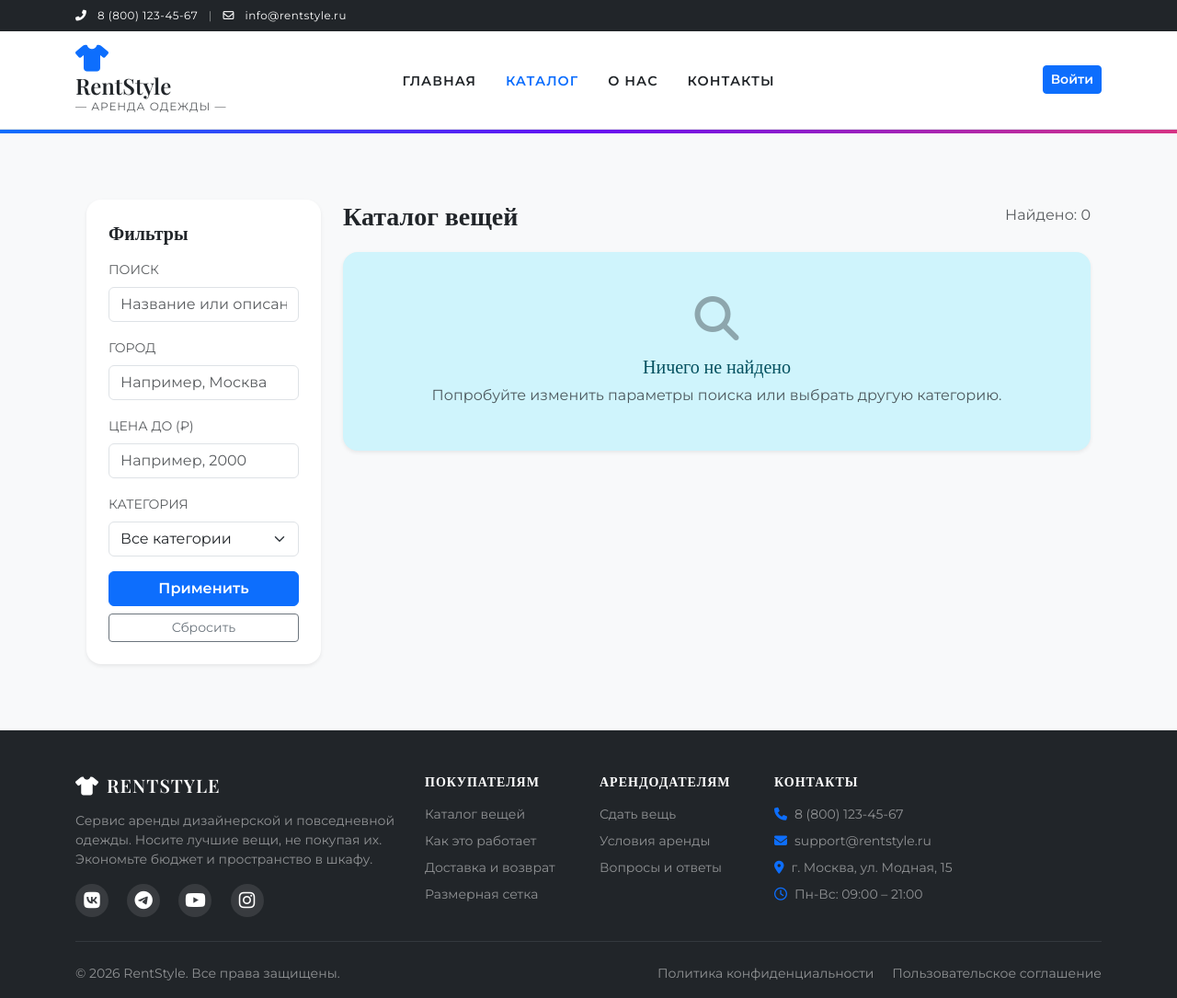
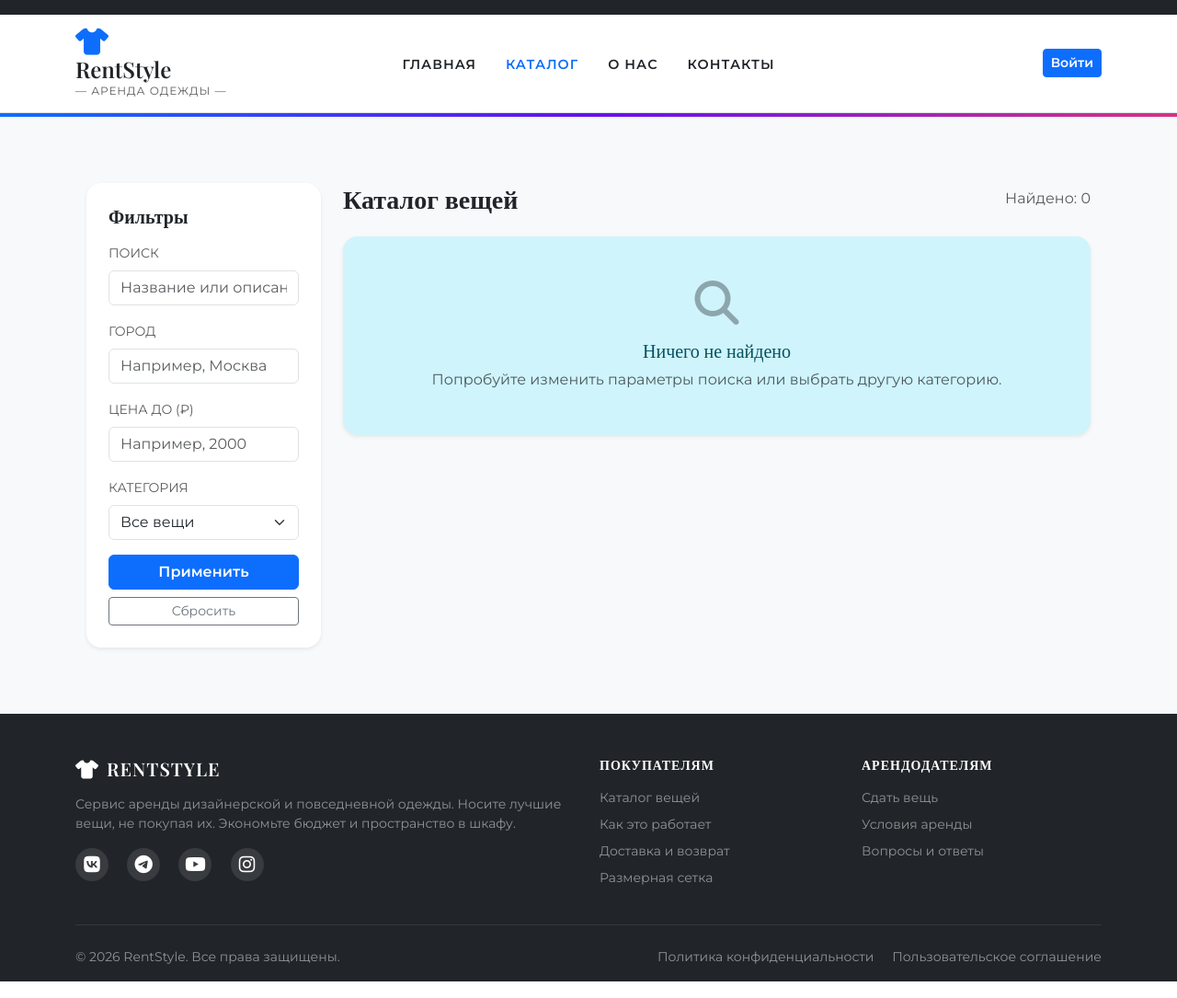
Before and after one commit to kad1982/python_e, a Django app: page /listing/ in a window 1280 px wide. Shown: the whole page at 92% size. Run offline with Django 5.2, Linux system fonts and the light colour scheme; tables that the repository leaves empty hold one stand-in row (values such as "Sample post"); some web fonts are replaced.

Commit message:
delete static

```diff
--- /dev/null
+++ b/Python_Site_FinalProject_Kirillova/homepage/context_processors.py
@@ -0,0 +1,8 @@
+from category.models import Category
+
+
+def categories(request):
+    """Передает список всех категорий во все шаблоны"""
+    return {
+        'global_categories': Category.objects.all()
+    }
--- a/Python_Site_FinalProject_Kirillova/online_store_clothing_rental/settings.py
+++ b/Python_Site_FinalProject_Kirillova/online_store_clothing_rental/settings.py
@@ -71,6 +71,8 @@ TEMPLATES = [
                 'django.template.context_processors.request',
                 'django.contrib.auth.context_processors.auth',
                 'django.contrib.messages.context_processors.messages',
+                # делаем, чтобы категории были доступны на любой странице сайта
+                'homepage.context_processors.categories',
             ],
         },
     },
@@ -89,7 +91,6 @@ DATABASES = {
         'PASSWORD': os.environ.get('POSTGRES_PASSWORD', 'new_user'),
         'HOST': os.environ.get('POSTGRES_HOST', 'localhost'),
         'PORT': os.environ.get('POSTGRES_PORT', 5432),
-
     }
 }
 
--- a/Python_Site_FinalProject_Kirillova/templates/base.html
+++ b/Python_Site_FinalProject_Kirillova/templates/base.html
@@ -29,11 +29,7 @@
     <div class="container">
         <div class="row align-items-center">
             <div class="col-md-6 text-center text-md-start small">
-                <i class="fas fa-phone-alt me-2"></i>
-                <a href="tel:+78001234567" class="text-white text-decoration-none">8 (800) 123-45-67</a>
-                <span class="mx-2 text-white-50">|</span>
-                <i class="far fa-envelope me-2"></i>
-                <a href="mailto:info@rentstyle.ru" class="text-white text-decoration-none">info@rentstyle.ru</a>
+
             </div>
             <div class="col-md-6 text-center text-md-end small">
                 {% if user.is_authenticated %}
@@ -86,34 +82,38 @@
                                     Каталог
                                 </a>
                                 <ul class="dropdown-menu border-0 shadow-sm" aria-labelledby="catalogDropdown">
-                                    <li><a class="dropdown-item" href="{% url 'listing:listing_list' %}">Все вещи</a>
+                                    <li>
+                                        <!-- Подсвечиваем "Все вещи", если не выбрана ни одна категория -->
+                                        <a class="dropdown-item fw-semibold {% if not request.GET.category %}active{% endif %}"
+                                           href="{% url 'listing:listing_list' %}">
+                                            Все вещи
+                                        </a>
                                     </li>
-                                    <li>
-                                        <hr class="dropdown-divider">
-                                    </li>
-                                    <!-- Ссылки на категории -->
-                                    <li><a class="dropdown-item"
-                                           href="{% url 'listing:listing_list' %}?category=Вечерние платья">👗 Вечерние
-                                        платья</a></li>
-                                    <li><a class="dropdown-item"
-                                           href="{% url 'listing:listing_list' %}?category=Костюмы">👔 Костюмы</a></li>
-                                    <li><a class="dropdown-item"
-                                           href="{% url 'listing:listing_list' %}?category=Верхняя одежда">🧥 Верхняя
-                                        одежда</a></li>
-                                    <li><a class="dropdown-item"
-                                           href="{% url 'listing:listing_list' %}?category=Аксессуары">👜 Аксессуары</a>
-                                    </li>
+
+                                    {% if global_categories %}
+                                        <li><hr class="dropdown-divider"></li>
+
+                                        {% for cat in global_categories %}
+                                            <li>
+                                                <!-- Сравниваем текущую категорию из URL с названием из базы -->
+                                                <a class="dropdown-item {% if request.GET.category == cat.name %}active fw-bold{% endif %}"
+                                                   href="{% url 'listing:listing_list' %}?category={{ cat.name|urlencode }}">
+                                                    {{ cat.name }}
+                                                </a>
+                                            </li>
+                                        {% endfor %}
+                                    {% endif %}
                                 </ul>
                             </li>
                             <li class="nav-item">
-                                <a class="nav-link fw-semibold text-uppercase {% if 'about' in request.path %}active text-primary{% endif %}"
+                                <a class="nav-link fw-semibold text-uppercase {% if 'about' in request.path %}active{% endif %}"
                                    href="{% url 'homepage:about' %}"
                                    style="font-size: 0.9rem; letter-spacing: 1px;">
                                     О нас
                                 </a>
                             </li>
                             <li class="nav-item">
-                                <a class="nav-link fw-semibold text-uppercase {% if 'contacts' in request.path %}active text-primary{% endif %}"
+                                <a class="nav-link fw-semibold text-uppercase {% if 'contacts' in request.path %}active{% endif %}"
                                    href="{% url 'homepage:contacts' %}"
                                    style="font-size: 0.9rem; letter-spacing: 1px;">
                                     Контакты
@@ -127,14 +127,12 @@
             <!-- Кнопка добавления объявления / Корзина -->
             <div class="col-md-3 text-center text-md-end mt-3 mt-md-0 d-flex justify-content-center justify-content-md-end align-items-center gap-2">
                 {% if user.is_authenticated %}
-                <!-- Кнопка "Сдать вещь" (остается отдельно, так как это главное действие) -->
                 <a href="{% url 'listing:listing_create' %}"
                    class="btn btn-outline-dark btn-sm fw-semibold text-uppercase"
                    style="font-size: 0.8rem; letter-spacing: 1px;">
                     <i class="fas fa-plus me-1"></i>Сдать
                 </a>
 
-                <!-- Выпадающее меню "Мой профиль" / "Мои действия" -->
                 <div class="dropdown">
                     <button class="btn btn-primary btn-sm fw-semibold text-uppercase dropdown-toggle"
                             type="button" id="userMenuDropdown" data-bs-toggle="dropdown" aria-expanded="false"
@@ -181,7 +179,7 @@
                     </ul>
                 </div>
                 {% else %}
-                <!-- Для неавторизованных пользователей (если нужно) -->
+                <!-- Для неавторизованных пользователей -->
                 <a href="{% url 'users:login' %}" class="btn btn-primary btn-sm fw-semibold">
                     Войти
                 </a>
@@ -224,7 +222,7 @@
     <div class="container">
         <div class="row g-4">
             <!-- О проекте -->
-            <div class="col-lg-4 col-md-6">
+            <div class="col-lg-6 col-md-6">
                 <h5 class="text-uppercase fw-bold mb-3"
                     style="letter-spacing: 1px; font-family: 'Playfair Display', serif;">
                     <i class="fas fa-tshirt me-2"></i>RentStyle
@@ -242,7 +240,7 @@
             </div>
 
             <!-- Полезные ссылки -->
-            <div class="col-lg-2 col-md-6 col-6">
+            <div class="col-lg-3 col-md-6 col-6">
                 <h6 class="text-uppercase fw-bold mb-3 small" style="letter-spacing: 1px;">Покупателям</h6>
                 <ul class="list-unstyled small">
                     <li class="mb-2"><a href="{% url 'listing:listing_list' %}"
@@ -269,17 +267,6 @@
                 </ul>
             </div>
 
-            <!-- Контакты -->
-            <div class="col-lg-4 col-md-6">
-                <h6 class="text-uppercase fw-bold mb-3 small" style="letter-spacing: 1px;">Контакты</h6>
-                <ul class="list-unstyled small text-white-50">
-                    <li class="mb-2"><i class="fas fa-phone me-2 text-primary"></i>8 (800) 123-45-67</li>
-                    <li class="mb-2"><i class="fas fa-envelope me-2 text-primary"></i>support@rentstyle.ru</li>
-                    <li class="mb-2"><i class="fas fa-map-marker-alt me-2 text-primary"></i>г. Москва, ул. Модная, 15
-                    </li>
-                    <li class="mb-2"><i class="far fa-clock me-2 text-primary"></i>Пн-Вс: 09:00 – 21:00</li>
-                </ul>
-            </div>
         </div>
 
         <hr class="border-secondary my-4">
--- a/Python_Site_FinalProject_Kirillova/templates/listing/listing_list.html
+++ b/Python_Site_FinalProject_Kirillova/templates/listing/listing_list.html
@@ -37,11 +37,14 @@
                         <div class="mb-3">
                             <label class="form-label text-muted small text-uppercase">Категория</label>
                             <select name="category" class="form-select">
-                                <option value="all" {% if not request.GET.category %}selected{% elif request.GET.category == 'all' %}selected{% endif %}>Все категории</option>
-                                <option value="Вечерние платья" {% if request.GET.category == 'Вечерние платья' %}selected{% endif %}>Вечерние платья</option>
-                                <option value="Костюмы" {% if request.GET.category == 'Костюмы' %}selected{% endif %}>Костюмы</option>
-                                <option value="Верхняя одежда" {% if request.GET.category == 'Верхняя одежда' %}selected{% endif %}>Верхняя одежда</option>
-                                <option value="Аксессуары" {% if request.GET.category == 'Аксессуары' %}selected{% endif %}>Аксессуары</option>
+                                <option value="all" {% if not request.GET.category or request.GET.category == 'all' %}selected{% endif %}>
+                                    Все вещи
+                                </option>
+                                {% for cat in global_categories %}
+                                    <option value="{{ cat.name }}" {% if request.GET.category == cat.name %}selected{% endif %}>
+                                        {{ cat.name }}
+                                    </option>
+                                {% endfor %}
                             </select>
                         </div>
                         <button type="submit" class="btn btn-primary w-100 fw-semibold">Применить</button>
```
